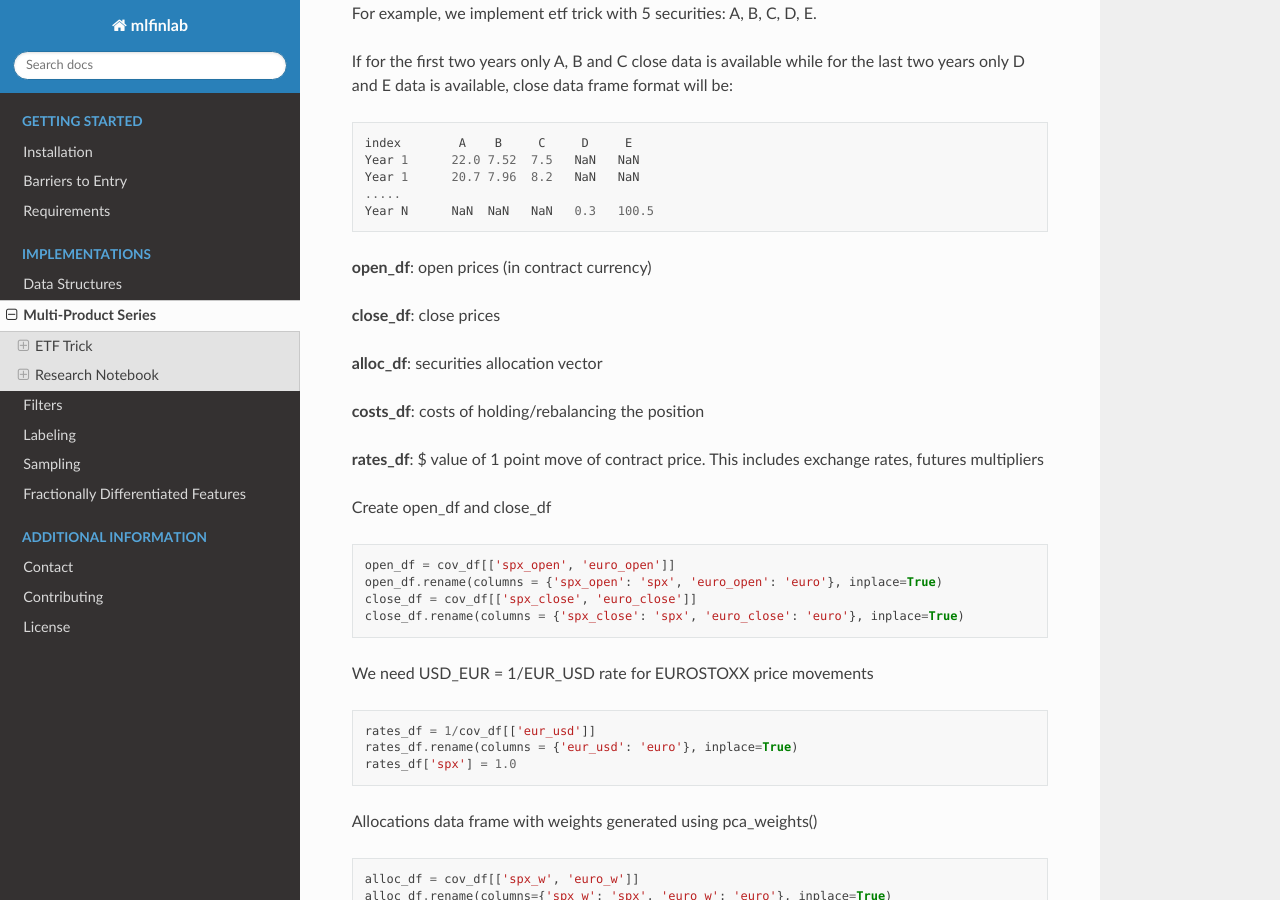
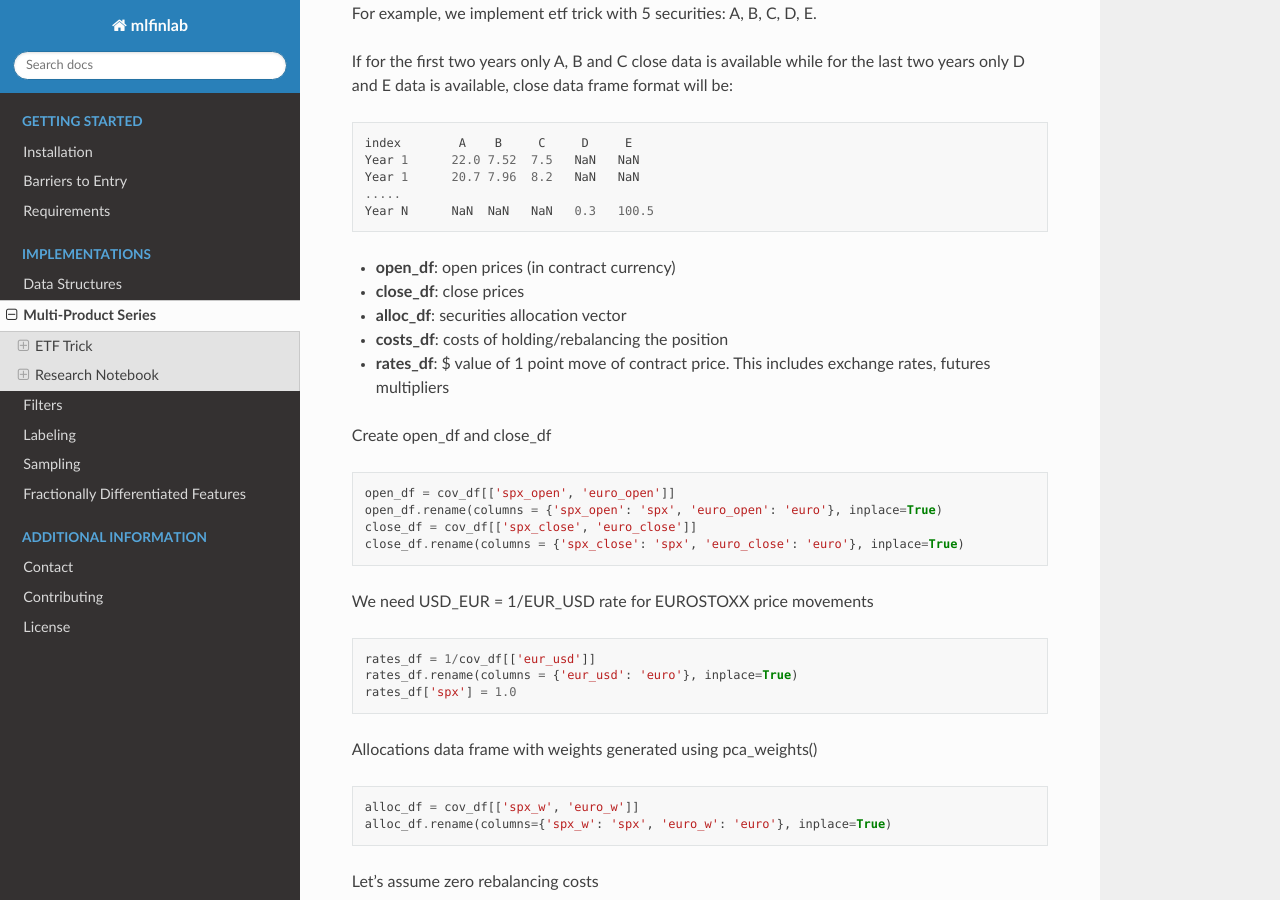
Before and after one commit to hudson-and-thames/mlfinlab, a Sphinx documentation site: the page built from docs/source/implementations/multi_product.rst, in a window 1280 px wide and 900 px high, scrolled down 4058 px. Built offline with Sphinx 7.4.7 and the Read the Docs theme 2.0.0, drawn with Linux system fonts in a browser that asks for light colours.

```diff
--- a/docs/source/implementations/multi_product.rst
+++ b/docs/source/implementations/multi_product.rst
@@ -201,15 +201,11 @@ If for the first two years only A, B and C close data is available while for the
 	Year N      NaN  NaN   NaN   0.3   100.5
 
 
-**open_df**: open prices (in contract currency)
-
-**close_df**: close prices
-
-**alloc_df**: securities allocation vector
-
-**costs_df**: costs of holding/rebalancing the position
-
-**rates_df**: $ value of 1 point move of contract price. This includes exchange rates, futures multipliers
+* **open_df**: open prices (in contract currency)
+* **close_df**: close prices
+* **alloc_df**: securities allocation vector
+* **costs_df**: costs of holding/rebalancing the position
+* **rates_df**: $ value of 1 point move of contract price. This includes exchange rates, futures multipliers
 
 Create open_df and close_df
 
@@ -261,6 +257,6 @@ The following research notebook can be used to better understand the ETF trick
 ETF Trick
 ~~~~~~~~~
 
-`ETF Trick Hedge`_
+* `ETF Trick Hedge`_
 
 .. _ETF Trick Hedge: https://github.com/hudson-and-thames/research/blob/master/Chapter2/2019_04_10_ETF_trick_hedge.ipynb
```
